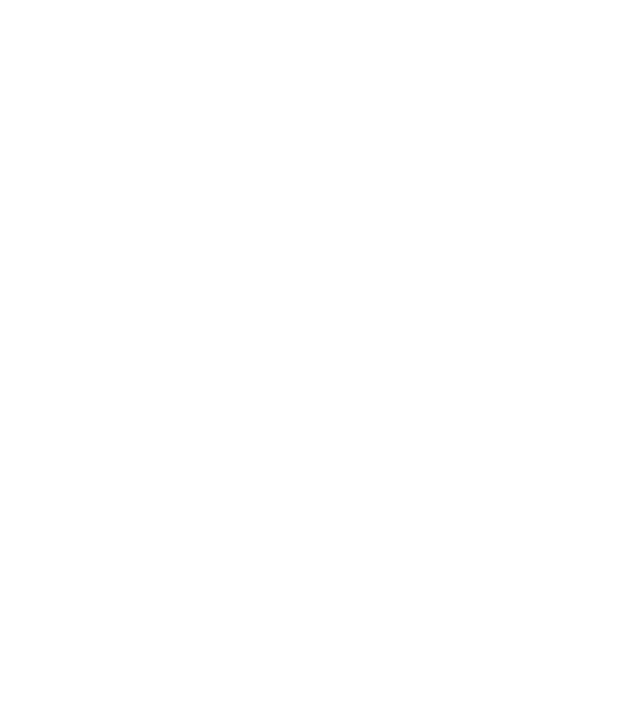
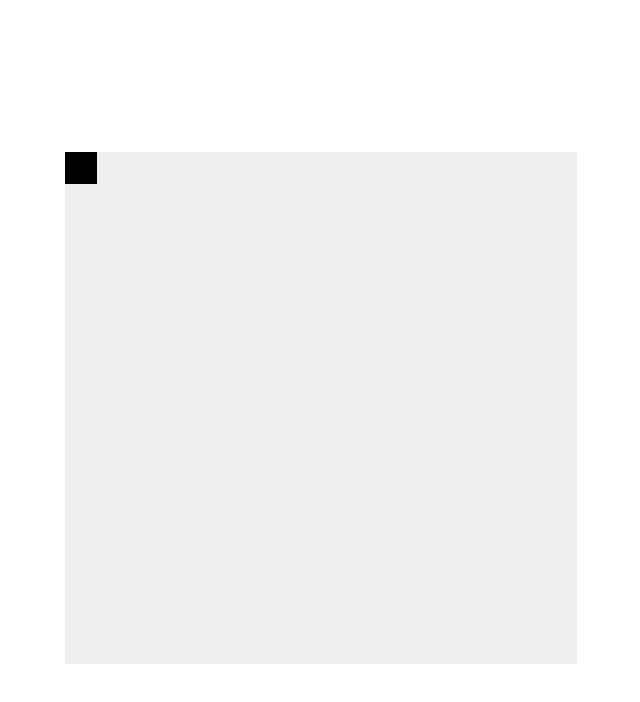
Before and after one commit to mjr141/etch-a-sketch, a plain HTML site: page index.html in a window 1280 px wide. Shown: the whole page, without its empty margins (319-959 px from the left). Drawn offline with Linux system fonts and the light colour scheme.

Commit message:
create initial container and one grid square

```diff
--- a/index.html
+++ b/index.html
@@ -6,6 +6,7 @@
   <link rel="stylesheet" href="styles.css">
 </head>
 <body>
-
+  <div class="container"></div>
+  <script src="script.js"></script>
 </body>
 </html>
--- /dev/null
+++ b/script.js
@@ -0,0 +1,6 @@
+const container = document.querySelector(".container");
+
+let gridSquare = document.createElement("div");
+gridSquare.className = "square";
+
+container.appendChild(gridSquare);
--- a/styles.css
+++ b/styles.css
@@ -0,0 +1,19 @@
+body {
+  min-height: 100vh;
+  display: flex;
+  align-items: center;
+  justify-content: center;
+}
+
+.container {
+  width: 512px;
+  height: 512px;
+  background-color: #eee;
+}
+
+.square {
+  width: 32px;
+  height: 32px;
+  background-color: black;
+  box-sizing: border-box;
+}
```
